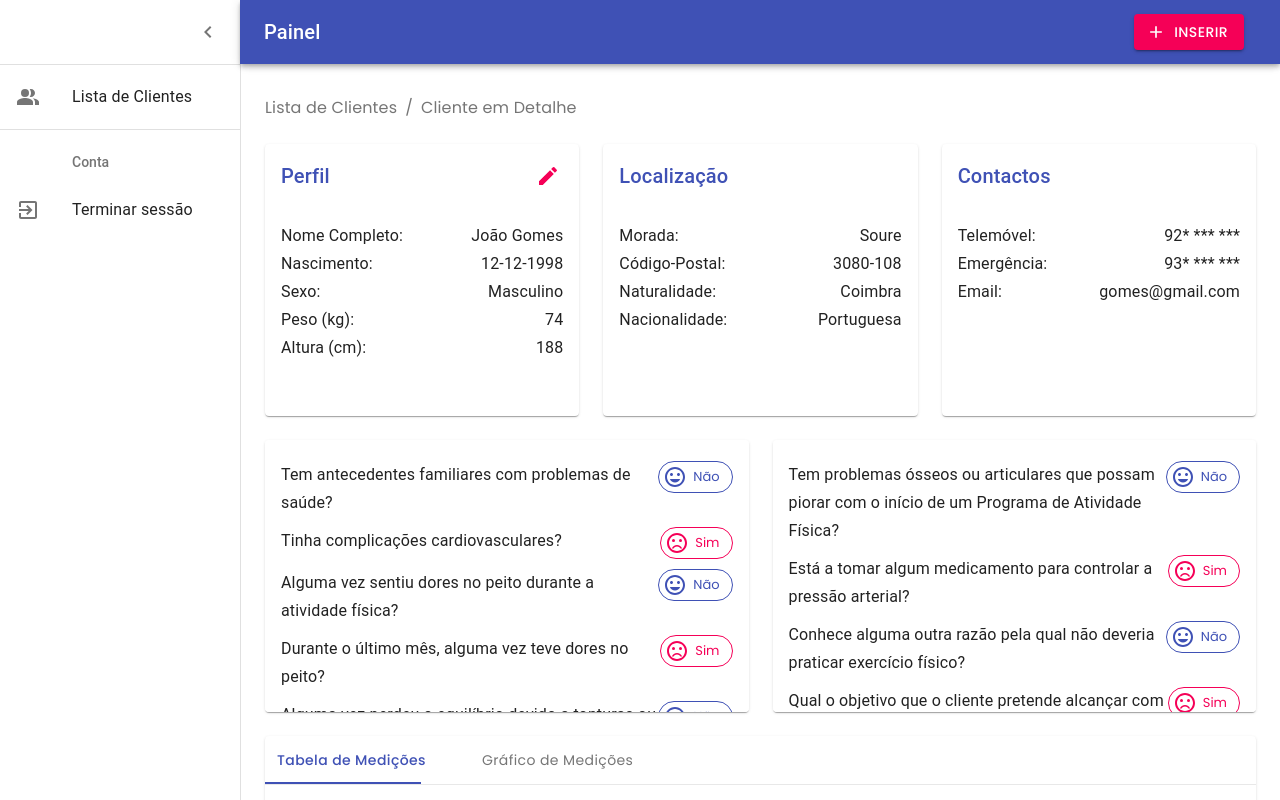
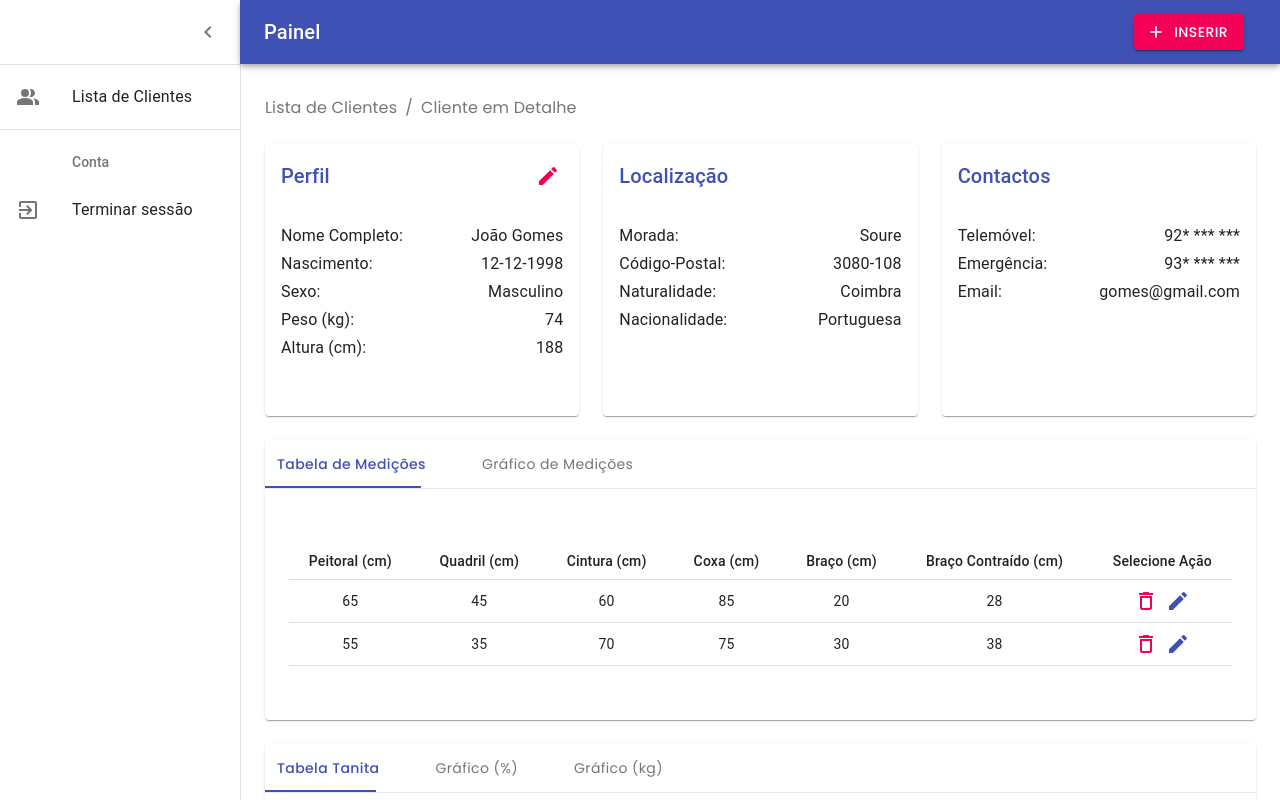
Before and after one commit to FranciscoMendes10866/squate, a React (Create React App) app in the folder juno/: page /dashboard/clients/details in a window 1280 px wide. Built offline with nearby package versions, Linux system fonts and the light colour scheme; the HTML template or start-up script is replaced by a standard one.

Commit message:
removed client health components

```diff
--- a/juno/src/components/admin/details/health.jsx
+++ /dev/null
@@ -1,90 +0,0 @@
-import Grid from "@material-ui/core/Grid";
-import Paper from "@material-ui/core/Paper";
-import Typography from "@material-ui/core/Typography";
-import Chip from "@material-ui/core/Chip";
-import { makeStyles } from "@material-ui/core/styles";
-import InsertEmoticonIcon from "@material-ui/icons/InsertEmoticon";
-import SentimentVeryDissatisfiedIcon from "@material-ui/icons/SentimentVeryDissatisfied";
-
-const useStyles = makeStyles({
-  wrapper: {
-    display: "flex",
-    flexDirection: "column",
-  },
-  items: {
-    display: "flex",
-    justifyContent: "space-between",
-    marginTop: 5,
-    marginBottom: 5,
-  },
-});
-
-const HealthDetails = ({ fixedHeightPaper }) => {
-  const classes = useStyles();
-  return (
-    <Grid item xs={12} md={6}>
-      <Paper className={fixedHeightPaper}>
-        <div className={classes.wrapper}>
-          <div className={classes.items}>
-            <Typography variant="subtitle1">
-              Tem antecedentes familiares com problemas de saúde?
-            </Typography>
-            <Chip
-              color="primary"
-              variant="outlined"
-              label="Não"
-              icon={<InsertEmoticonIcon />}
-            />
-          </div>
-          <div className={classes.items}>
-            <Typography variant="subtitle1">
-              Tinha complicações cardiovasculares?
-            </Typography>
-            <Chip
-              color="secondary"
-              variant="outlined"
-              label="Sim"
-              icon={<SentimentVeryDissatisfiedIcon />}
-            />
-          </div>
-          <div className={classes.items}>
-            <Typography variant="subtitle1">
-              Alguma vez sentiu dores no peito durante a atividade física?
-            </Typography>
-            <Chip
-              color="primary"
-              variant="outlined"
-              label="Não"
-              icon={<InsertEmoticonIcon />}
-            />
-          </div>
-          <div className={classes.items}>
-            <Typography variant="subtitle1">
-              Durante o último mês, alguma vez teve dores no peito?
-            </Typography>
-            <Chip
-              color="secondary"
-              variant="outlined"
-              label="Sim"
-              icon={<SentimentVeryDissatisfiedIcon />}
-            />
-          </div>
-          <div className={classes.items}>
-            <Typography variant="subtitle1">
-              Alguma vez perdeu o equilíbrio devido a tonturas ou alguma vez
-              perdeu a consciência?
-            </Typography>
-            <Chip
-              color="primary"
-              variant="outlined"
-              label="Não"
-              icon={<InsertEmoticonIcon />}
-            />
-          </div>
-        </div>
-      </Paper>
-    </Grid>
-  );
-};
-
-export default HealthDetails;
--- a/juno/src/components/admin/details/health2.jsx
+++ /dev/null
@@ -1,81 +0,0 @@
-import Grid from "@material-ui/core/Grid";
-import Paper from "@material-ui/core/Paper";
-import Typography from "@material-ui/core/Typography";
-import Chip from "@material-ui/core/Chip";
-import { makeStyles } from "@material-ui/core/styles";
-import InsertEmoticonIcon from "@material-ui/icons/InsertEmoticon";
-import SentimentVeryDissatisfiedIcon from "@material-ui/icons/SentimentVeryDissatisfied";
-
-const useStyles = makeStyles({
-  wrapper: {
-    display: "flex",
-    flexDirection: "column",
-  },
-  items: {
-    display: "flex",
-    justifyContent: "space-between",
-    marginTop: 5,
-    marginBottom: 5,
-  },
-});
-
-const HealthDetails2 = ({ fixedHeightPaper }) => {
-  const classes = useStyles();
-  return (
-    <Grid item xs={12} md={6}>
-      <Paper className={fixedHeightPaper}>
-        <div className={classes.wrapper}>
-          <div className={classes.items}>
-            <Typography variant="subtitle1">
-              Tem problemas ósseos ou articulares que possam piorar com o início
-              de um Programa de Atividade Física?
-            </Typography>
-            <Chip
-              color="primary"
-              variant="outlined"
-              label="Não"
-              icon={<InsertEmoticonIcon />}
-            />
-          </div>
-          <div className={classes.items}>
-            <Typography variant="subtitle1">
-              Está a tomar algum medicamento para controlar a pressão arterial?
-            </Typography>
-            <Chip
-              color="secondary"
-              variant="outlined"
-              label="Sim"
-              icon={<SentimentVeryDissatisfiedIcon />}
-            />
-          </div>
-          <div className={classes.items}>
-            <Typography variant="subtitle1">
-              Conhece alguma outra razão pela qual não deveria praticar
-              exercício físico?
-            </Typography>
-            <Chip
-              color="primary"
-              variant="outlined"
-              label="Não"
-              icon={<InsertEmoticonIcon />}
-            />
-          </div>
-          <div className={classes.items}>
-            <Typography variant="subtitle1">
-              Qual o objetivo que o cliente pretende alcançar com a minha
-              supersivão?
-            </Typography>
-            <Chip
-              color="secondary"
-              variant="outlined"
-              label="Sim"
-              icon={<SentimentVeryDissatisfiedIcon />}
-            />
-          </div>
-        </div>
-      </Paper>
-    </Grid>
-  );
-};
-
-export default HealthDetails2;
--- a/juno/src/components/admin/index.js
+++ b/juno/src/components/admin/index.js
@@ -3,8 +3,6 @@ export { default as ContactDetails } from "./details/contacts";
 export { default as PersonalDetails } from "./details/personal";
 export { default as Measurements } from "./details/measurements/index";
 export { default as Tanita } from "./details/tanita/index";
-export { default as HealthDetails } from "./details/health";
-export { default as HealthDetails2 } from "./details/health2";
 
 export { default as ClientsList } from "./clientsList";
 export { default as ClientProfile } from "./clientProfile";
--- a/juno/src/pages/admin/clientDetails.jsx
+++ b/juno/src/pages/admin/clientDetails.jsx
@@ -9,8 +9,6 @@ import { useEffect } from "react";
 import {
   Measurements,
   Tanita,
-  HealthDetails,
-  HealthDetails2,
   ClientProfile
 } from "../../components/admin";
 import { useStore } from "../../store";
@@ -66,8 +64,6 @@ const ClientDetails = ({ location }) => {
       </Breadcrumbs>
       <Grid container spacing={3}>
         <ClientProfile fixedHeightPaper={fixedHeightPaper} userId={id} />
-        <HealthDetails fixedHeightPaper={fixedHeightPaper} />
-        <HealthDetails2 fixedHeightPaper={fixedHeightPaper} />
         <Measurements />
         <Tanita />
       </Grid>
```
